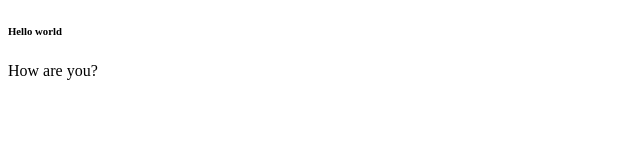
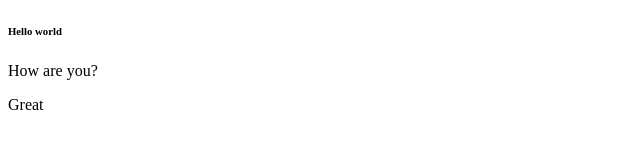
Before and after one commit to programmer9176/test-rep, a plain HTML site: page index.html in a window 1280 px wide. Shown: the full height of the page, 0-640 px from the left. Drawn offline with Linux system fonts and the light colour scheme.

Commit message:
new text on new branch

```diff
--- a/index.html
+++ b/index.html
@@ -8,6 +8,7 @@
 <body>
     <h6>Hello world</h6>
     <p>How are you?</p>
+    <p>Great</p>
 
 </body>
 </html>
```
